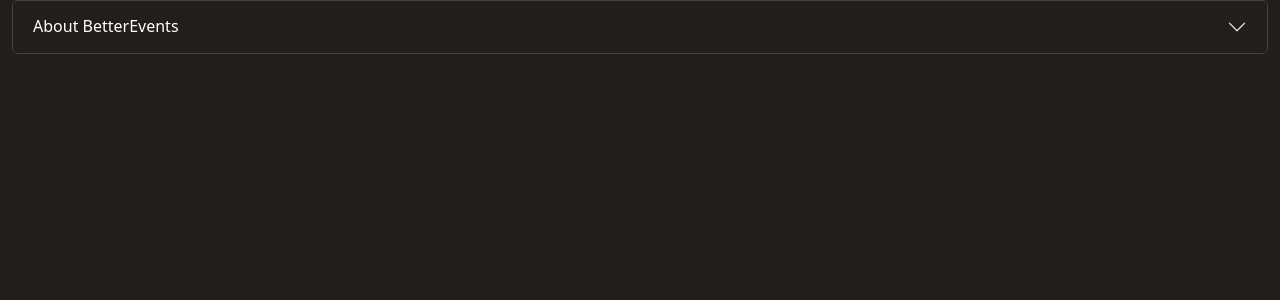
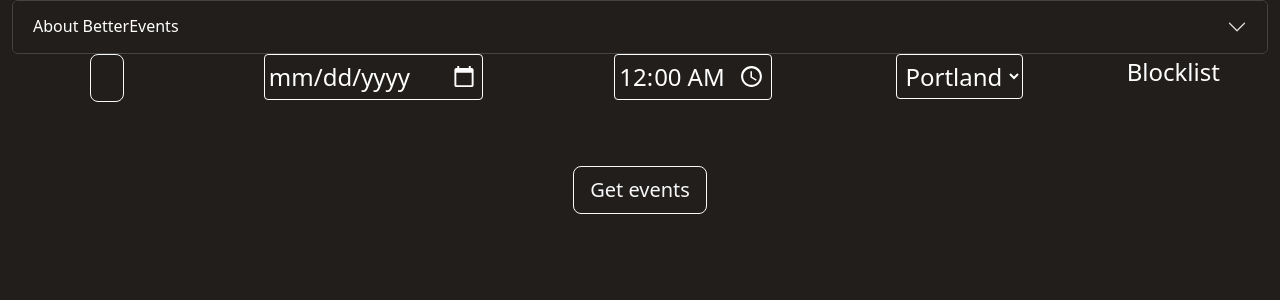
Before and after one commit to willmharris7/will-harris-website, a React (Vite) app: page /betterevents in a window 1280 px wide. Shown: the top 300 px of the page. Built offline with nearby package versions, Linux system fonts and the light colour scheme.

Commit message:
ui button skeleton in place

```diff
--- a/package.json
+++ b/package.json
@@ -13,6 +13,7 @@
     "bootstrap": "^5.3.8",
     "react": "^19.2.0",
     "react-bootstrap": "^2.10.10",
+    "react-bootstrap-icons": "^1.11.6",
     "react-dom": "^19.2.0",
     "react-router-dom": "^7.13.1"
   },
--- a/src/BetterEvents.tsx
+++ b/src/BetterEvents.tsx
@@ -1,5 +1,6 @@
-// import { Link } from 'react-router-dom'
-import { Row, Accordion } from 'react-bootstrap'
+import { Link } from 'react-router-dom'
+import { Row, Col, Accordion, Button } from 'react-bootstrap'
+import { HouseFill } from 'react-bootstrap-icons'
 
 function BetterEvents() {
   return (
@@ -11,7 +12,7 @@
             <Row>
               <p>
                 Have you ever stared at a blank calendar wondering what to do with your weekend?
-                BetterEvents is an open-source web scraping application that improves the functionality of Meetup.com and Eventbrite.com to help you get out the door.
+                BetterEvents is an open-source web scraping tool that improves the functionality of Meetup.com and Eventbrite.com
               </p>
             </Row>
             <Row>
@@ -24,15 +25,27 @@
             </Row>
             <Row>
               <p>
-                Your blocklist is stored in your cookies, so please note this app will not work properly in Incognito mode.
+                Your blocklist is stored in your cookies, so this tool will not work properly in Incognito mode or across different browsers.
                 Currently only Portland is supported, but if you want to add another city just shoot me an email.
               </p>
             </Row>
           </Accordion.Body>
         </Accordion.Item>
       </Accordion>
-      <Row data-id="ui"></Row>
-      <Row data-id="get-events"></Row>
+      <Row data-id="ui">
+        <Col xs={12} lg={2} className="mb-3" data-id="home-button"><Link to="/"><Button variant="outline-light" size="lg"><HouseFill /></Button></Link></Col>
+        <Col xs={12} lg={3} className="mb-3" data-id="date-selector"><input type="date" style={{ backgroundColor: '#211e1b', color: 'white', border: '1px solid white', borderRadius: '4px', padding: '4px', colorScheme: 'dark' }} /></Col>
+        <Col xs={12} lg={3} className="mb-3" data-id="time-selector"><input type="time" defaultValue="00:00" style={{ backgroundColor: '#211e1b', color: 'white', border: '1px solid white', borderRadius: '4px', padding: '4px', colorScheme: 'dark' }} /></Col>
+        <Col xs={12} lg={2} className="mb-3" data-id="city-selector">
+          <select style={{ backgroundColor: '#211e1b', color: 'white', border: '1px solid white', borderRadius: '4px', padding: '4px' }}>
+            <option value="portland">Portland</option>
+          </select>
+        </Col>
+        <Col xs={12} lg={2} data-id="blocklist">Blocklist</Col>
+      </Row>
+      <Row data-id="get-events" className="mt-5">
+        <Col data-id="get-events-button"><Button variant="outline-light" size="lg">Get events</Button></Col>
+      </Row>
       <Row data-id="meetup"></Row>
       <Row data-id="eventbrite"></Row>
     </div>
```
Also changed, not shown: 1 other file (tests, documents, lock files or other folders).
